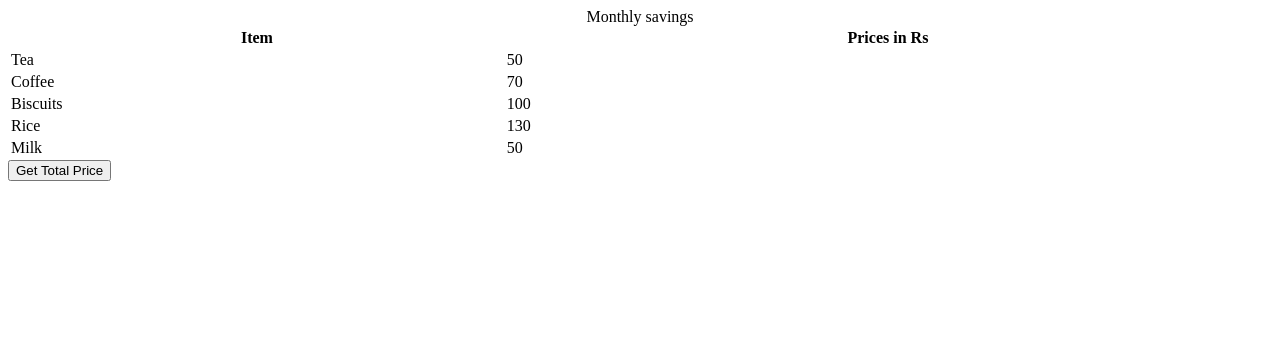
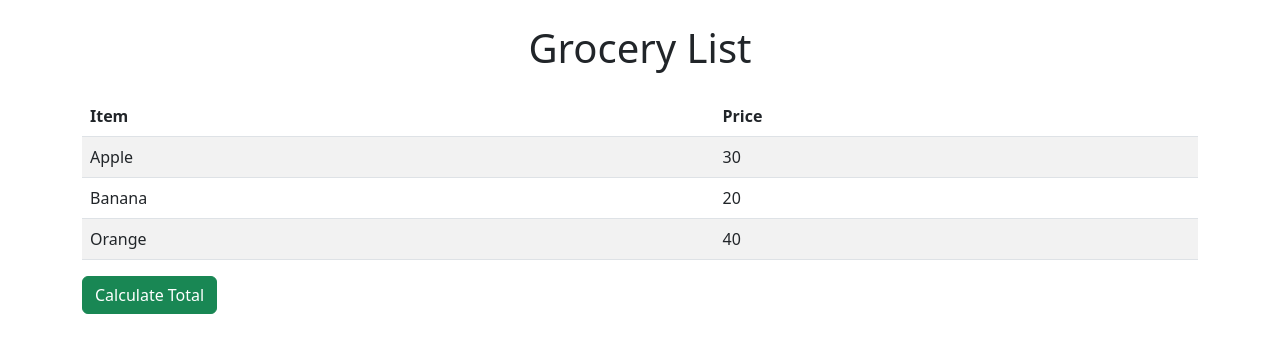
Before and after one commit to acciojob/grofers-checkout-shivrajsingh123, a website: page main.html in a window 1280 px wide. Drawn offline with nearby package versions, Linux system fonts and the light colour scheme.

Commit message:
created a submission

```diff
--- a/main.html
+++ b/main.html
@@ -1,45 +1,59 @@
 <!DOCTYPE html>
-
-<html>
-
+<html lang="en">
 <head>
-	<link rel="stylesheet" href="styles.css">
+    <meta charset="UTF-8">
+    <meta name="viewport" content="width=device-width, initial-scale=1.0">
+    <title>Grofers Checkout</title>
+    <link rel="stylesheet" href="https://cdn.jsdelivr.net/npm/bootstrap@5.3.0/dist/css/bootstrap.min.css">
 </head>
-
-<body>
-    <!-- the entire body must be written by student -->
-    <table style="width: 100%">
-    <caption>
-      Monthly savings
-    </caption>
+<body class="container mt-4">
+    <h1 class="text-center">Grocery List</h1>
+    <table class="table table-striped mt-4">
+        <thead>
             <tr>
                 <th>Item</th>
-      <th>Prices in Rs</th>
+                <th>Price</th>
             </tr>
-    <tr>
-      <td class="item">Tea</td>
-      <td class="price">50</td>
+        </thead>
+        <tbody id="grocery-list">
+            <tr class="item">
+                <td>Apple</td>
+                <td class="prices">30</td>
             </tr>
-    <tr>
-      <td class="item">Coffee</td>
-      <td class="price">70</td>
+            <tr class="item">
+                <td>Banana</td>
+                <td class="prices">20</td>
             </tr>
-    <tr>
-      <td class="item">Biscuits</td>
-      <td class="price">100</td>
+            <tr class="item">
+                <td>Orange</td>
+                <td class="prices">40</td>
             </tr>
-    <tr>
-      <td class="item">Rice</td>
-      <td class="price">130</td>
-    </tr>
-    <tr>
-      <td class="item">Milk</td>
-      <td class="price">50</td>
-    </tr>
+        </tbody>
     </table>
-    <script type="text/javascript" src="./script.js">
+    <button id="getSumBtn" class="btn btn-success">Calculate Total</button>
+
+    <script>
+        const getSum = () => {
+            let prices = document.querySelectorAll(".prices");
+            let total = 0;
+
+            prices.forEach(price => {
+                total += parseFloat(price.textContent);
+            });
+
+            let tbody = document.getElementById("grocery-list");
+            let existingTotalRow = document.getElementById("total-row");
+            if (existingTotalRow) {
+                existingTotalRow.remove();
+            }
+
+            let totalRow = document.createElement("tr");
+            totalRow.id = "total-row";
+            totalRow.innerHTML = `<td colspan="2" class="text-end fw-bold">Total Price: ${total}</td>`;
+            tbody.appendChild(totalRow);
+        };
+
+        document.getElementById("getSumBtn").addEventListener("click", getSum);
     </script>
-
 </body>
-
 </html>
--- a/script.js
+++ /dev/null
@@ -1,20 +0,0 @@
-const getSumBtn = document.createElement("button");
-getSumBtn.append("Get Total Price");
-document.body.appendChild(getSumBtn);
-
-const getSum = () => {
-const getSum = () => {
-    let prices = document.querySelectorAll(".prices");
-    let total = 0;
-
-    prices.forEach(price => {
-        total += parseFloat(price.textContent);
-    });
-
-    document.getElementById("ans").textContent = `Total Price: ${total}`;
-};
-
-
-};
-
-getSumBtn.addEventListener("click", getSum);
```
Lines whose indentation alone changed are shown as unchanged.
